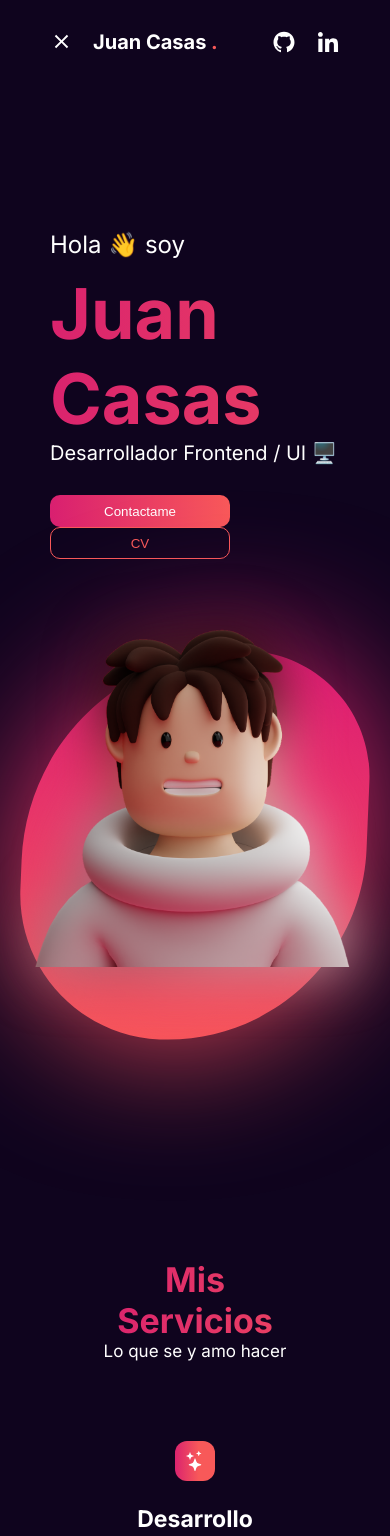
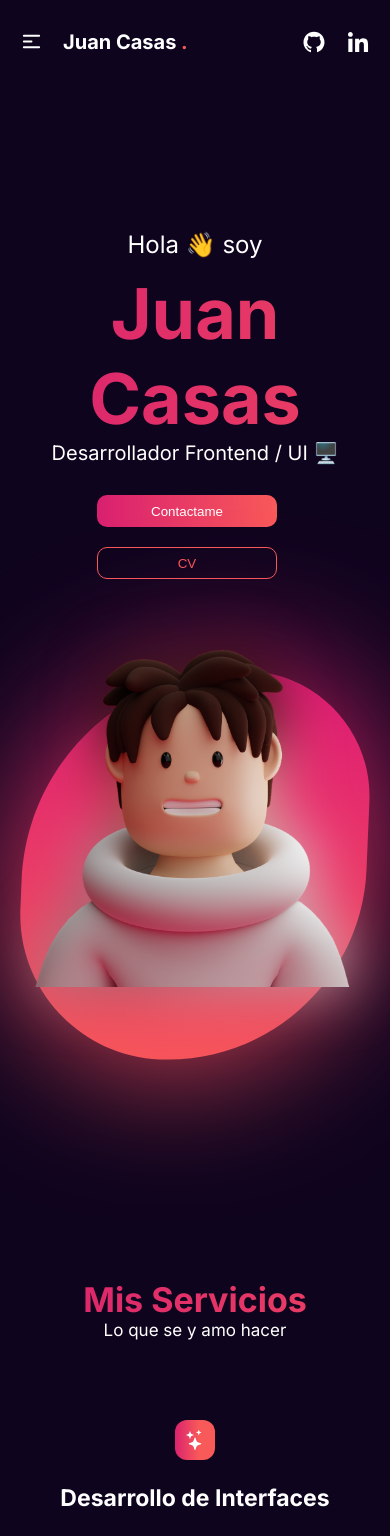
Before and after one commit to ourainbows/ourainbows.github.io, a React (Create React App) app: page / in a window 390 px wide. Shown: the top 1536 px of the page. Built offline with nearby package versions, Linux system fonts and the light colour scheme.

Commit message:
Media queries for sizes higher than 500 and block scroll on menu open}

```diff
--- a/src/components/About/styles.module.css
+++ b/src/components/About/styles.module.css
@@ -80,3 +80,11 @@
     width: 80%;
   }
 }
+@media (max-width: 500px) {
+  .container {
+    padding: 0 2rem;
+  }
+  .info {
+    width: 100%;
+  }
+}
--- a/src/components/Feedback/styles.module.css
+++ b/src/components/Feedback/styles.module.css
@@ -59,3 +59,8 @@
   font-size: 1.8rem;
   text-align: center;
 }
+@media (max-width: 500px) {
+  .container {
+    margin: 0 2rem 15rem 2rem;
+  }
+}
--- a/src/components/Footer/styles.module.css
+++ b/src/components/Footer/styles.module.css
@@ -117,3 +117,8 @@
     margin-bottom: 1rem;
   }
 }
+@media (max-width: 500px) {
+  .footerContent {
+   padding: 4rem 2rem;
+  }
+}
--- a/src/components/Home/styles.module.css
+++ b/src/components/Home/styles.module.css
@@ -99,3 +99,23 @@
     margin-bottom: 30rem;
   }
 }
+@media (max-width: 500px) {
+  .home {
+    padding: 0 2rem;
+  }
+  .container {
+    display: flex;
+    flex-direction: column;
+    align-items: center;
+  }
+  .info {
+    text-align: center;
+  }
+  .btnsContainer {
+    display: flex;
+    flex-direction: column;
+  }
+  .btnContact {
+    margin-bottom: 2rem;
+  }
+}
--- a/src/components/Navbar/index.jsx
+++ b/src/components/Navbar/index.jsx
@@ -7,10 +7,12 @@ import { Hamburguer } from '../Hamburguer';
 import styles from "./styles.module.css"
 
 function Navbar() {
+    const [active, setActive] = useState(false)
+
     const openModal = event => {
         setActive(!active)
+        active ? document.body.style.overflow = "visible" : document.body.style.overflow = "hidden"
     }
-    const [active, setActive] = useState(false)
     return (
         <>
             <nav id="home" className={active ? `${styles.nav} ${styles.active}` : styles.nav}>
@@ -19,7 +21,7 @@ function Navbar() {
                         onClick={openModal}
                         className={styles.hamburguerBtn}
                     >
-                        {active ? <HiOutlineMenuAlt1 /> : <MdOutlineClose />}
+                        {active ? <MdOutlineClose /> : <HiOutlineMenuAlt1 />}
                     </button>
                     <div className={styles.navNavigationBrand}>Juan Casas<span> .</span></div>
                     <ul>
--- a/src/components/Navbar/styles.module.css
+++ b/src/components/Navbar/styles.module.css
@@ -22,7 +22,7 @@
   color: var(--main);
   transition: 30ms;
 }
-.navNavigation ul li a{
+.navNavigation ul li a {
   color: var(--text);
   text-decoration: none;
 }
@@ -66,17 +66,17 @@
   .active {
     flex-direction: column;
     align-items: center;
-
+    overflow: visible;
     position: fixed;
-    top: 0;
+    top: -10px;
     left: 0;
     right: 0;
-    bottom: 0;
+    bottom: -10px;
     justify-content: start;
     background: var(--background);
     z-index: 10;
     margin: 0;
-    padding-top: 3rem;
+    /* padding-top: 5rem; */
   }
   .active ul {
     display: inline-block;
@@ -90,6 +90,7 @@
     align-items: center;
     text-align: center;
     height: 90%;
+    justify-content: center;
   }
   .active .navNavigation .hamburguerBtn,
   .active .navNavigation .navNavigationBrand,
@@ -108,7 +109,10 @@
   .hamburguerBtn {
     display: block;
   }
-  .active .hamburguerBtn svg:hover{
+  .active .hamburguerBtn {
+    padding-top: 5rem;
+  }
+  .active .hamburguerBtn svg:hover {
     transform: rotate(90deg);
     transition: 1000ms;
     color: var(--main);
@@ -121,3 +125,8 @@
     margin-right: 2.4rem;
   }
 }
+@media (max-width: 500px) {
+  .nav {
+    padding: 0 2rem;
+  }
+}
--- a/src/components/Service/styles.module.css
+++ b/src/components/Service/styles.module.css
@@ -41,7 +41,12 @@
     margin: 0;
     margin-bottom: 8rem;
   }
-  .service{
-    width: 60%;
+  .service {
+    width: 100%;
+  }
+  .container {
+    display: flex;
+    flex-direction: column;
+    align-items: center;
   }
 }
--- a/src/components/Services/styles.module.css
+++ b/src/components/Services/styles.module.css
@@ -37,3 +37,8 @@
     padding: 0 10rem;
   }
 }
+@media (max-width: 500px) {
+  .container {
+    padding: 0 2rem;
+  }
+}
--- a/src/components/Work/styles.module.css
+++ b/src/components/Work/styles.module.css
@@ -28,3 +28,8 @@
   height: 5rem;
   font-size: 2rem;
 }
+@media (max-width: 500px) {
+  .container {
+      margin: 0 2rem 25rem 2rem;
+  }
+}
```
